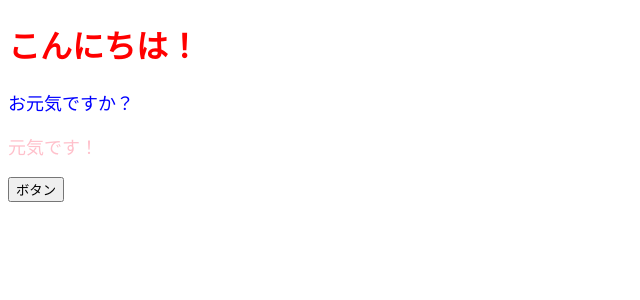
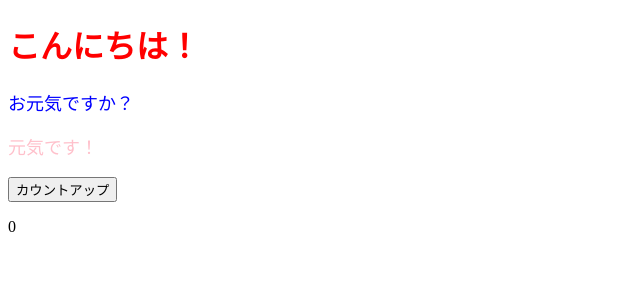
Before and after one commit to hiro881213/p1_react, a React (Create React App) app: page / in a window 1280 px wide. Shown: the top 300 px of the page, without its empty margins (0-640 px from the left). Built offline with nearby package versions, Linux system fonts and the light colour scheme.

Commit message:
useStateの利用

```diff
--- a/src/App.jsx
+++ b/src/App.jsx
@@ -1,10 +1,18 @@
-import React from 'react';
+import React,{ useState } from 'react';
 import ColorfulMessage from './components/ColorfulMessage'
 
 // reactを定義する関数を生成する
 const App = () => {
 
-    const onClickButton = () => alert();
+    const onClickCountUp = () => {
+        // 引数に設定したい値をセットする
+        setNum(num + 1);
+    };
+
+    // 第一変数:stateに使用する変数
+    // 第二変数:stateを変更する関数名
+    // useStateの引数で初期値を設定できる
+    const [num,setNum] = useState(0);
 
     // Jsx記法：JavaScriptの中でreturnし、HTMLを記載していくこと
     // returnするHTMLのタグは一つのタグで囲まないといけないというルールがある
@@ -21,7 +29,9 @@
                 元気です！
             </ColorfulMessage>
 
-            <button onClick = {onClickButton}>ボタン</button>
+            <button onClick = {onClickCountUp}>カウントアップ</button>
+
+            <p>{num}</p>
         </>
     );
 };
--- a/src/components/ColorfulMessage.jsx
+++ b/src/components/ColorfulMessage.jsx
@@ -1,6 +1,4 @@
 import React from 'react';
-
-
 
 const ColorfulMessage = (props) => {
 
```
